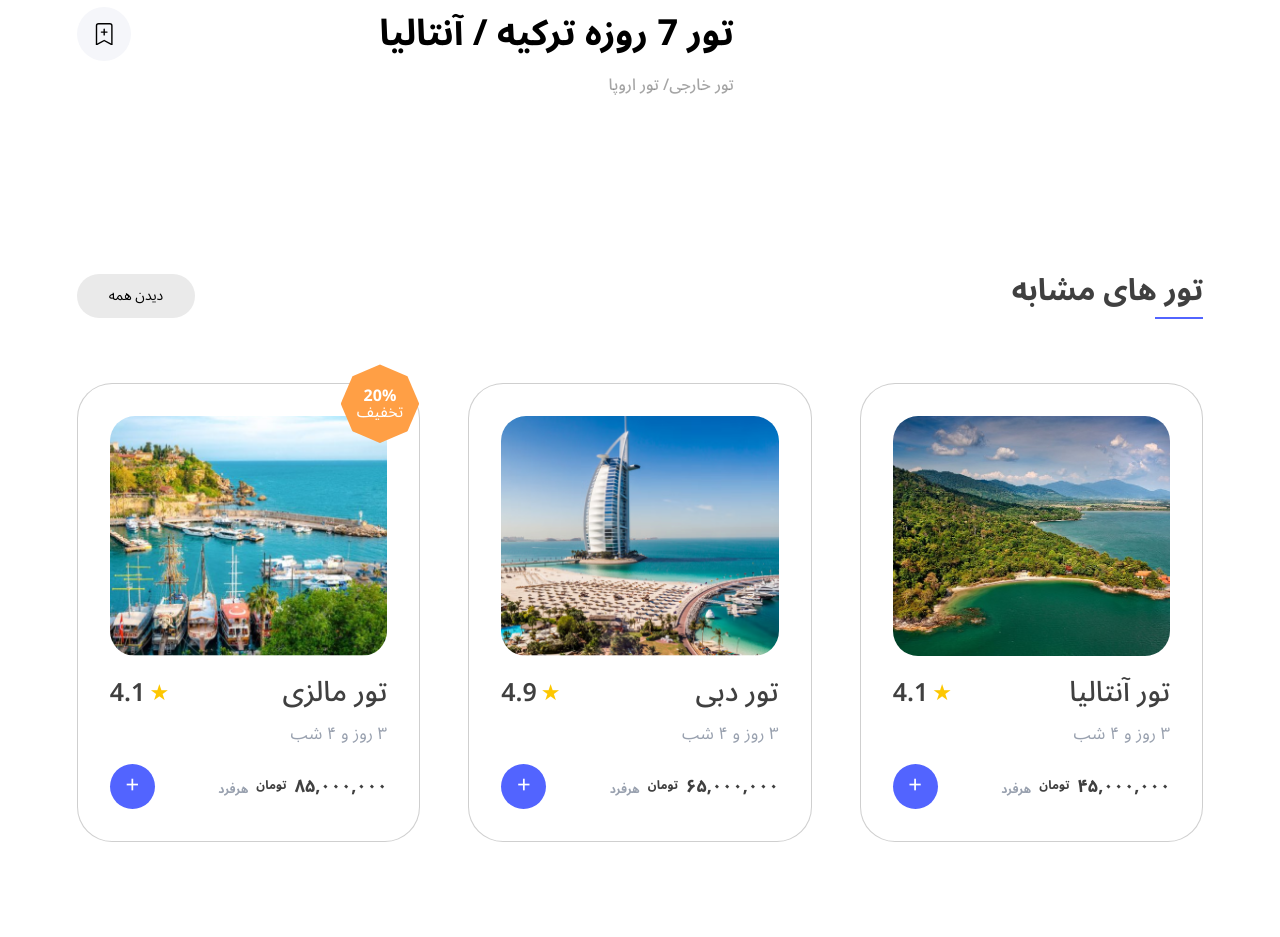
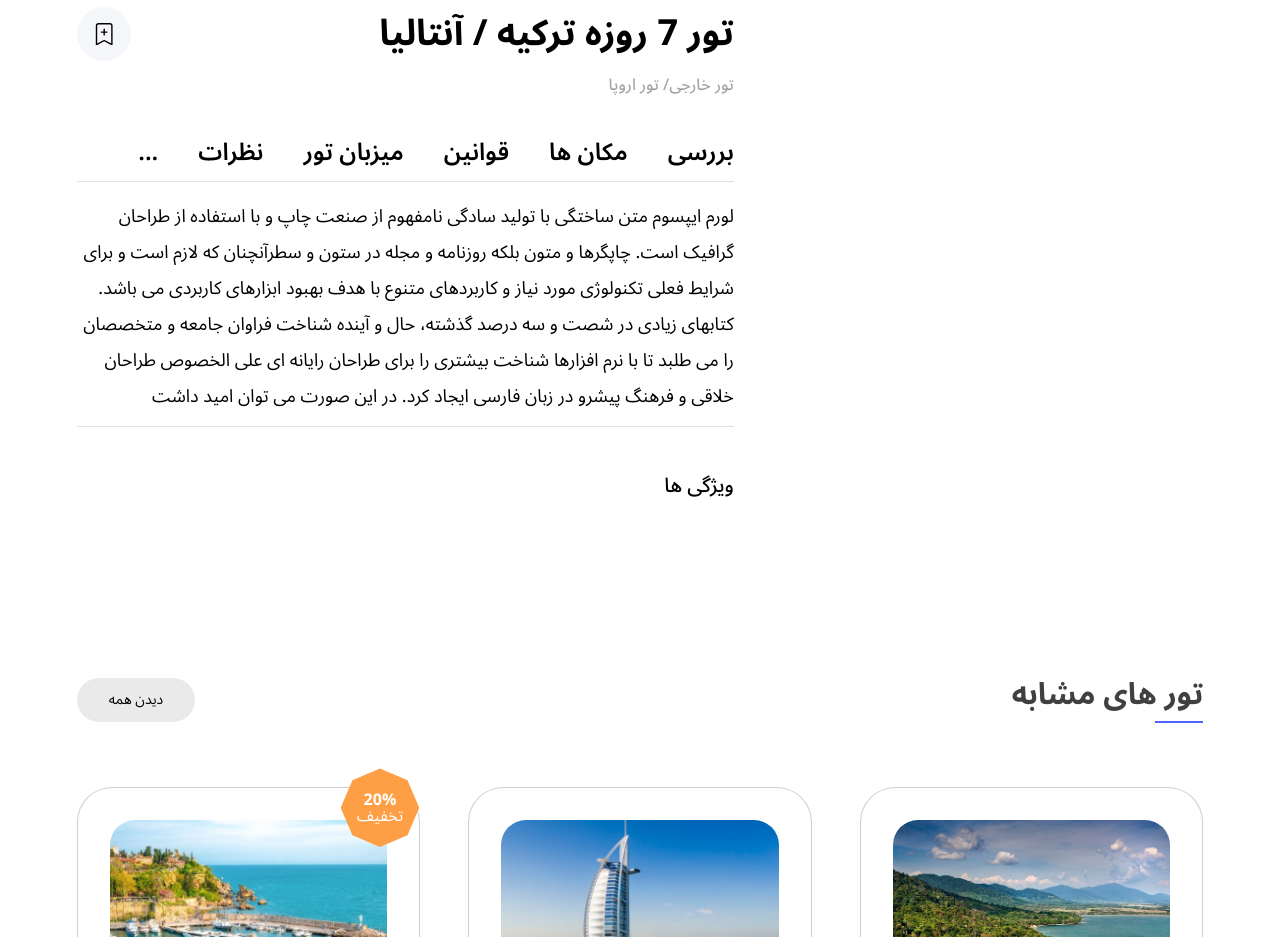
Before and after one commit to saman-tofighian/Tourism, a Next.js app: page /detail in a window 1280 px wide. Shown: the part 1080-2017 px from the top of the page. Built offline with nearby package versions, Linux system fonts and the light colour scheme.

Commit message:
update detail page

```diff
--- a/pages/detail/index.jsx
+++ b/pages/detail/index.jsx
@@ -234,6 +234,35 @@ export default function Detail() {
             <p className='mt-3 font-medium text-[#40404078]'>
               تور خارجی/ تور اروپا
             </p>
+            <div className='mt-10 w-full'>
+              <ul className='flex justify-end gap-x-10 w-full'>
+                <li className='font-semibold text-2xl cursor-pointer'>...</li>
+                <li className='font-semibold text-2xl cursor-pointer'>نظرات</li>
+                <li className='font-semibold text-2xl cursor-pointer'>
+                  میزبان تور
+                </li>
+                <li className='font-semibold text-2xl cursor-pointer'>
+                  قوانین
+                </li>
+                <li className='font-semibold text-2xl cursor-pointer'>
+                  مکان ها
+                </li>
+                <li className='font-semibold text-2xl cursor-pointer'>بررسی</li>
+              </ul>
+              <span className='block bg-[#40404028] mt-3 w-full h-[1px]'></span>
+              <p className='mt-4 font-normal text-[18px] leading-9'>
+                لورم ایپسوم متن ساختگی با تولید سادگی نامفهوم از صنعت چاپ و با
+                استفاده از طراحان گرافیک است. چاپگرها و متون بلکه روزنامه و مجله
+                در ستون و سطرآنچنان که لازم است و برای شرایط فعلی تکنولوژی مورد
+                نیاز و کاربردهای متنوع با هدف بهبود ابزارهای کاربردی می باشد.
+                کتابهای زیادی در شصت و سه درصد گذشته، حال و آینده شناخت فراوان
+                جامعه و متخصصان را می طلبد تا با نرم افزارها شناخت بیشتری را
+                برای طراحان رایانه ای علی الخصوص طراحان خلاقی و فرهنگ پیشرو در
+                زبان فارسی ایجاد کرد. در این صورت می توان امید داشت
+              </p>
+              <span className='block bg-[#40404028] mt-3 w-full h-[1px]'></span>
+              <h5 className='mt-11 font-medium text-[20px]'>ویژگی ها</h5>
+            </div>
           </div>
         </div>
       </section>
```
